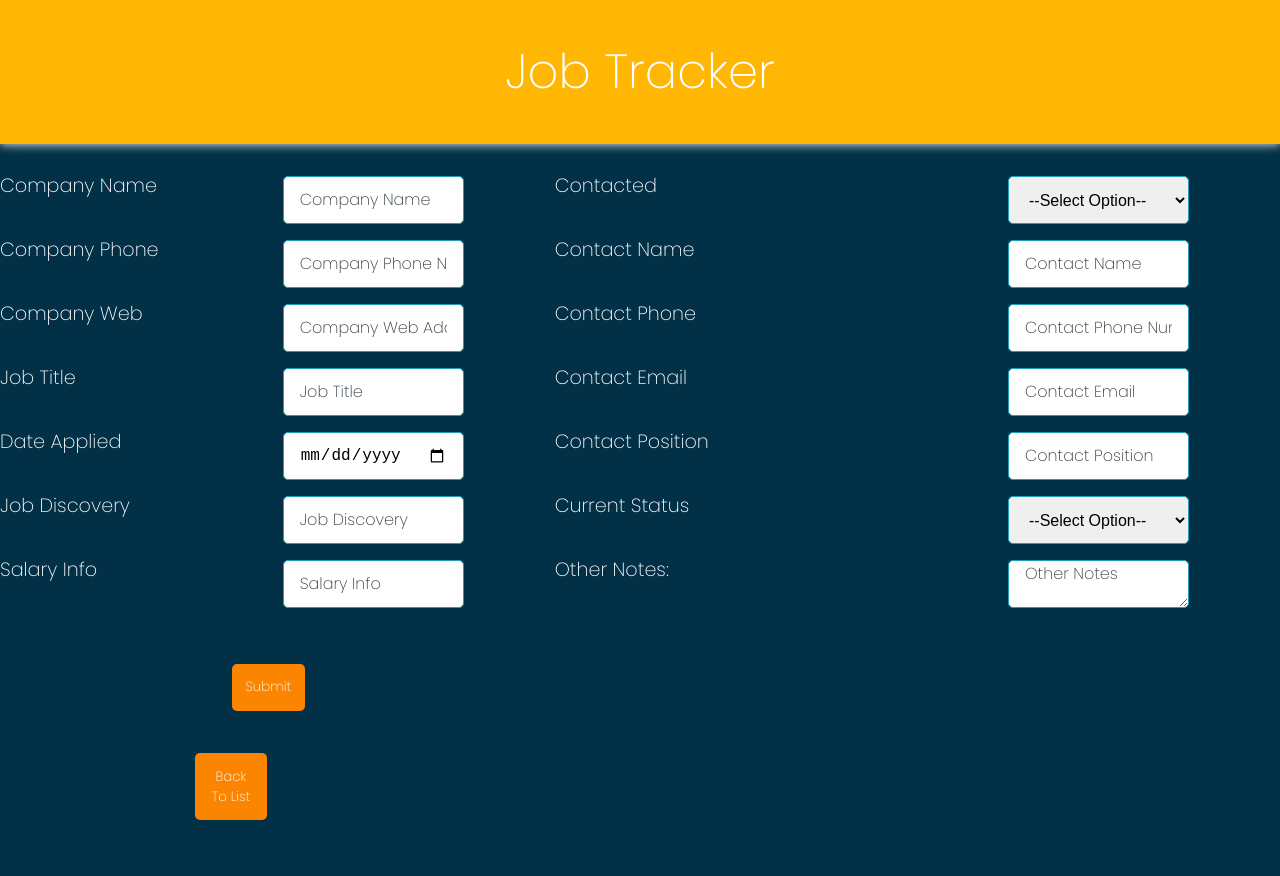
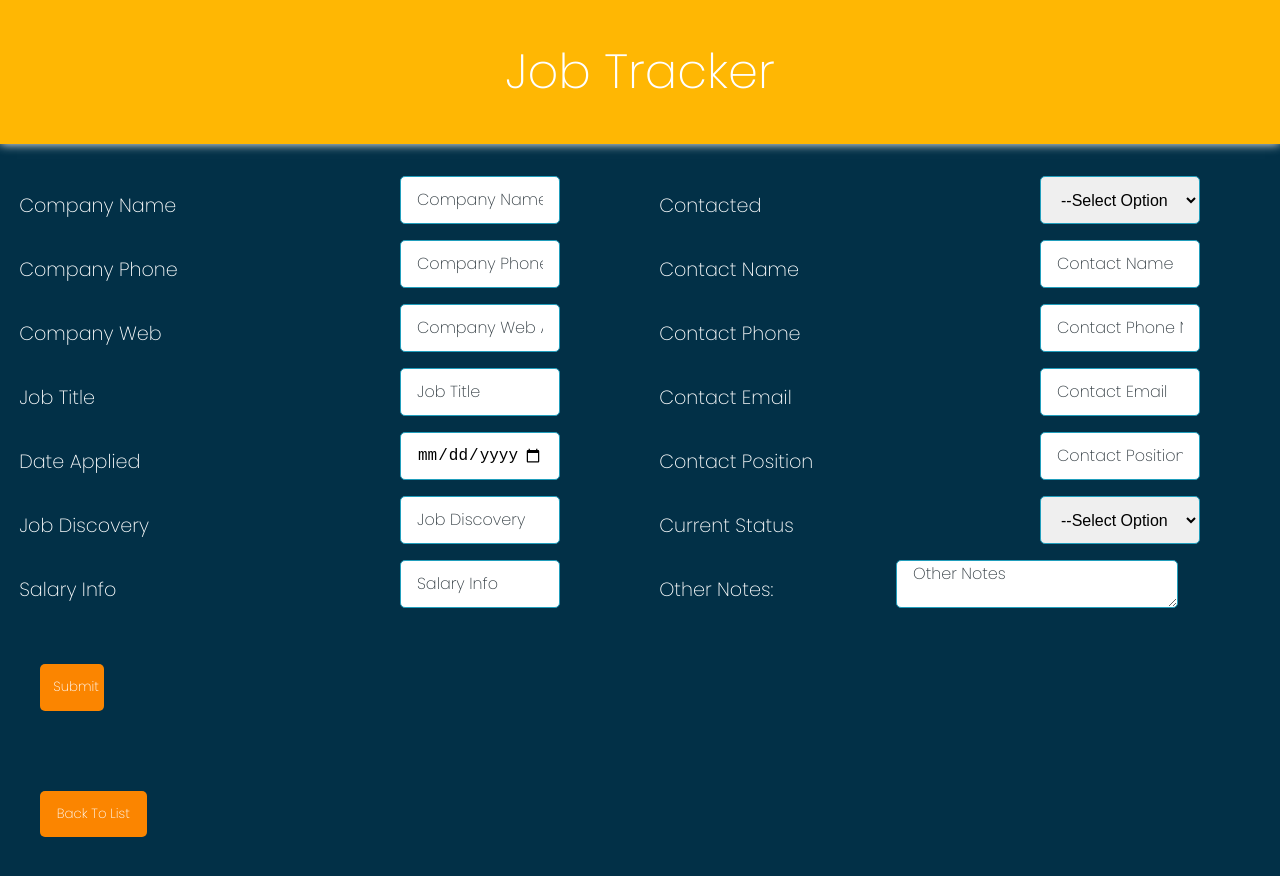
Before and after one commit to GeoffKellyNC/job-tracker-app, a React (Create React App) app: page /form in a window 1280 px wide. Before the commit the page ends 823 px from the top, so only its background shows below. Built offline with nearby package versions, Linux system fonts and the light colour scheme.

Commit message:
styling changes in form page

```diff
--- a/src/components/AppForm.js
+++ b/src/components/AppForm.js
@@ -163,8 +163,12 @@ const handleChange = (e) => {
                     onChange = {handleChange}
                     className = 'col-4'>
                 </textarea>
-                <button type = 'submit'>Submit</button>
+
+            {/*//? Buttons */}
+            <div className = 'col-1'>
+                <button className = 'submit-btn' type = 'submit'>Submit</button>
                 <button class = 'back-btn' onClick = {() => {history.push('/')}}>Back To List</button>
+            </div>
         </form>
     </div>
   )
--- a/src/components/styles/appForm.css
+++ b/src/components/styles/appForm.css
@@ -2,13 +2,14 @@
 
 form{
     display: grid;
-    grid-template-columns: 12em 1fr 1fr 1fr;
+    grid-template-columns: 1fr 1fr 1fr 1fr;
     grid-template-rows: 1fr 1fr 1fr 1fr 1fr 1fr;
+    align-items: center;
     margin-top: 2em;
 }
 
 
-input, textarea, select{
+input,select{
     width: 50%;
     margin: auto;
     height: 3em;
@@ -20,6 +21,19 @@ input, textarea, select{
     grid-column: 2/3;
 }
 
+textarea{
+    width: 88%;
+    margin: auto;
+    height: 3em;
+    border-radius: 5px;
+    border: 1px solid #219EBC;
+    padding: 0 1em;
+    font-size: 1rem;
+    margin-bottom: 1em;
+    grid-column: 2/3;
+    margin-left: -4em;
+}
+
 input::placeholder, textarea::placeholder{
     color: rgb(50, 60, 66);
     font-family: 'Poppins', sans-serif;
@@ -29,12 +43,13 @@ label{
     display: block;
     font-size: 1.2rem;
     margin-bottom: 5px;
+    margin-left: 1em;
     font-family: 'Poppins', sans-serif;
     color: white;
     grid-column: 1/2;
 }
 
-form button{
+.submit-btn, .back-btn{
     grid-column: 2/3;
     width: 20%;
     font-family: 'Poppins', sans-serif;
@@ -44,17 +59,20 @@ form button{
     border-radius: 5px;
     background-color: #FB8500;
     color: white;
-
 }
 
 .back-btn{
-    /* grid-column: 1/2; */
-    font-family: 'Poppins', sans-serif;
-    margin: 0.2em;
-    padding: 1em;
-    border: none;
-    background-color: #FB8500;
-    color: white;
+    width: 8em;
+}
+
+.submit-btn:hover, .back-btn:hover{
+    background-color: white;
+    color: #FB8500;
+    cursor: pointer;
+}
+
+.col-1{
+    grid-column: 1/2;
 }
 
 .col-3{
```
Also changed, not shown: 1 other file (tests, documents, lock files or other folders).
